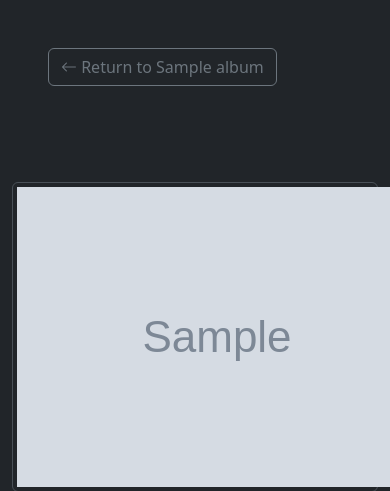
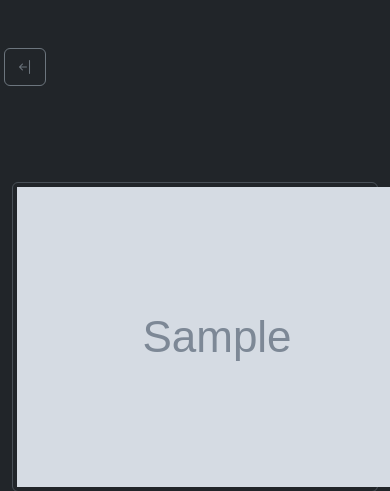
Before and after one commit to BlessedSleepSeeker/blessedsleepseeker.com, a Django app: page /art/random in a window 390 px wide; the page is wider, and only the part inside the window is pictured. Shown: the part 90-581 px from the top of that part. Run offline with Django 4.2, Linux system fonts and the light colour scheme; tables that the repository leaves empty hold one stand-in row (values such as "Sample post"); grey boxes marked "Sample" are stand-in pictures; some libraries are stand-ins or nearby versions.

Commit message:
fixed galery display on mobile

```diff
--- a/blessedsleepseeker_com/art/templates/art/generic_piece.html
+++ b/blessedsleepseeker_com/art/templates/art/generic_piece.html
@@ -9,23 +9,23 @@
 {% block content %}
 <div class="pb-5 d-flex">
     {% get_current_language as LANGUAGE_CODE %}
-    <a class="btn btn-outline-secondary mx-5" href="{% url 'art:album' album.url %}"><i class="bi bi-arrow-left"></i> {% translate "Return to" %} {% if LANGUAGE_CODE == "en-us" %}{{album.name}}{% elif LANGUAGE_CODE == "fr" %}{{album.nameFR}}{% endif %}</a>
+    <a class="btn btn-outline-secondary mx-1" data-bs-toggle="tooltip" data-bs-placement="top" data-bs-title="{% translate "Return to" %} {% if LANGUAGE_CODE == "en-us" %}{{album.name}}{% elif LANGUAGE_CODE == "fr" %}{{album.nameFR}}{% endif %}" href="{% url 'art:album' album.url %}"><i class="bi bi-arrow-bar-left"></i> </a>
 </div>
 <div class="pt-5 container">
     <div class="d-flex row align-items-center">
         {% if not is_random %}
         <div class="col d-flex row">
-            <a class="btn btn-outline-secondary" data-bs-toggle="tooltip" data-bs-placement="top" data-bs-title="{% translate 'Prev' %}" href="{% url 'art:piece' album.url prev.url %}"><i class="bi bi-arrow-left-circle-fill"></i></a>
+            <a class="btn btn-outline-secondary mx-1" data-bs-toggle="tooltip" data-bs-placement="top" data-bs-title="{% translate 'Prev' %}" href="{% url 'art:piece' album.url prev.url %}"><i class="bi bi-arrow-left-circle-fill"></i></a>
         </div>
         {% endif %}
-        <div class="{% if not is_random %}col-10{% endif %} d-flex justify-content-center">
+        <div class="{% if not is_random %}col-8{% endif %} d-flex justify-content-center">
             <button class="img-thumbnail" data-bs-toggle="tooltip" data-bs-placement="top" data-bs-title="{% translate 'Click me !' %}">
                 <img src="{{ piece.file.url }}" data-bs-toggle="modal" data-bs-target="#pieceModal" >
             </button>
         </div>
         {% if not is_random %}
         <div class="col d-flex row">
-            <a class="btn btn-outline-secondary" data-bs-toggle="tooltip" data-bs-placement="top" data-bs-title="{% translate 'Next' %}" href="{% url 'art:piece' album.url next.url %}"><i class="bi bi-arrow-right-circle-fill"></i></a>
+            <a class="btn btn-outline-secondary mx-1" data-bs-toggle="tooltip" data-bs-placement="top" data-bs-title="{% translate 'Next' %}" href="{% url 'art:piece' album.url next.url %}"><i class="bi bi-arrow-right-circle-fill"></i></a>
         </div>
         {% endif %}
     </div>
--- a/blessedsleepseeker_com/templates/static/base.css
+++ b/blessedsleepseeker_com/templates/static/base.css
@@ -31,7 +31,7 @@
 
 .card-img-top {
     width: 100%;
-    height: 15vw;
+    height: 30vh;
     object-fit: cover;
 }
 
```
